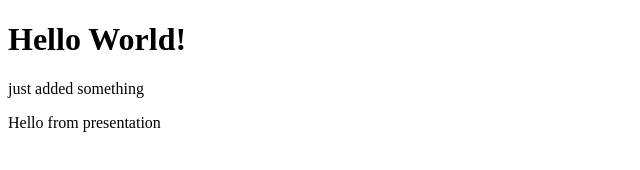
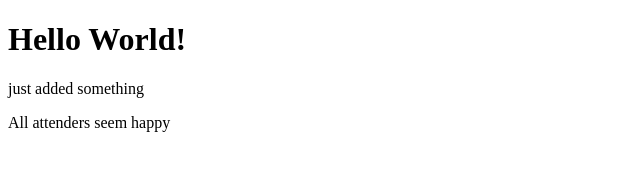
Before and after one commit to kamdjouduplex/first-demo1, a plain HTML site: page index.html in a window 1280 px wide. Shown: the full height of the page, 0-640 px from the left. Drawn offline with Linux system fonts and the light colour scheme.

Commit message:
description of the class

```diff
--- a/index.html
+++ b/index.html
@@ -6,6 +6,6 @@
 <body>
 	<h1>Hello World!</h1>
 	<p>just added something</p>
-	<p>Hello from presentation</p>
+	<p>All attenders seem happy</p>
 </body>
 </html>
```
